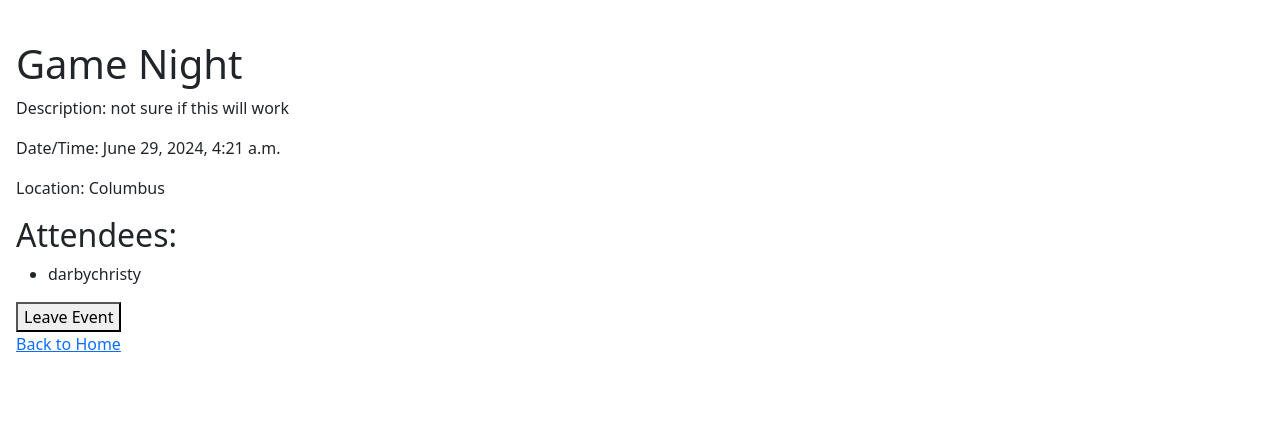
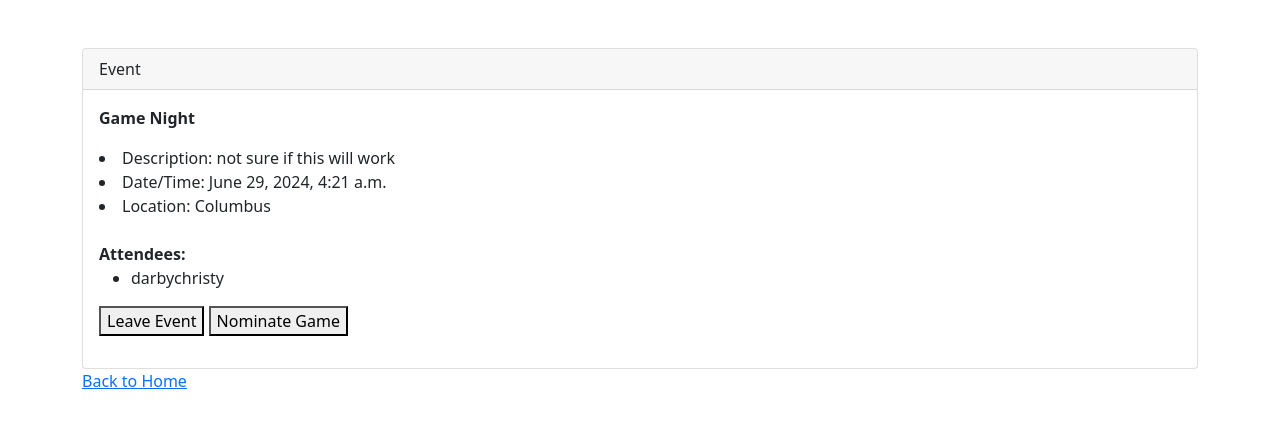
Before and after one commit to DLC928/BoardGameWebsite, a Django app: page /event/2/ in a window 1280 px wide. Shown: the part 56-484 px from the top of the page. Run offline with Django 5.2, Linux system fonts and the light colour scheme; a user stored in the database is signed in; data comes from the database, SQL or seed files in the repository; both versions use the stored data as it was after the commit.

Commit message:
join and leave events

```diff
--- a/mywebsite/boardgame/templates/boardgame/base.html
+++ b/mywebsite/boardgame/templates/boardgame/base.html
@@ -8,12 +8,12 @@
     <!-- Bootstrap CSS -->
     <link href="https://cdn.jsdelivr.net/npm/bootstrap@5.0.2/dist/css/bootstrap.min.css" rel="stylesheet" integrity="sha384-EVSTQN3/azprG1Anm3QDgpJLIm9Nao0Yz1ztcQTwFspd3yD65VohhpuuCOmLASjC" crossorigin="anonymous">
 
-    <title>Hello, world!</title>
+
   </head>
   <body>
     {% include 'boardgame/navbar.html' %}
     <br/>
-    <div class="p-3">   <!-- Adds padding so the text isnt on the edge of the screen  -->
+    <div class="container">   <!-- Adds padding so the text isnt on the edge of the screen  -->
       {% block content %}
       {% endblock %}
     </div>
--- a/mywebsite/boardgame/templates/boardgame/event_details.html
+++ b/mywebsite/boardgame/templates/boardgame/event_details.html
@@ -5,12 +5,20 @@
     <title>{{ event.title }}</title>
 </head>
 <body>
-    <h1>{{ event.title }}</h1>
-    <p>Description: {{ event.description }}</p>
-    <p>Date/Time: {{ event.date_time }}</p>
-    <p>Location: {{ event.location }}</p>
+    <br/>
+    <div class="card">
+        <div class="card-header">
+            Event
+        </div>
+        <div class="card-body">
+          <strong class="card-title">{{ event.title }}</strong>
+          <p class="card-text">
+            <li>Description: {{ event.description }}</li>
+            <li>Date/Time: {{ event.date_time }}</li>
+            <li>Location: {{ event.location }}</li>
+            <br/>
 
-    <h2>Attendees:</h2>
+            <strong>Attendees:</strong>
             <ul>
                 {% for attendee in attendees %}
                 <li>{{ attendee.username }}</li>
@@ -23,6 +31,8 @@
                         {% csrf_token %}
                         {% if is_attending %}
                             <button type="submit" name="leave">Leave Event</button>
+                             <!-- Nominate Game button, visible only if attending -->
+                             <button type="button">Nominate Game</button>
                         {% else %}
                             <button type="submit" name="join">Join Event</button>
                         {% endif %}
@@ -32,6 +42,9 @@
                 {% endif %}
             </div>
 
+          </p>
+        </div>
+      </div>
     <div>
         <a href="{% url 'home' %}">Back to Home</a>
     </div>
--- a/mywebsite/boardgame/urls.py
+++ b/mywebsite/boardgame/urls.py
@@ -9,5 +9,6 @@
     path('event/<int:event_id>/', views.event_details, name='event_details'),
     path('create_group', views.create_group, name='create_group'),
     path('group/<slug:group_slug>/create_event/', views.create_event, name='create_event'),
+    #path('event/<int:event_id>/nominate/', views.nominate_game, name='nominate_game'),
 
 ]
--- a/mywebsite/boardgame/views.py
+++ b/mywebsite/boardgame/views.py
@@ -68,22 +68,18 @@
 def event_details(request, event_id):
     event = get_object_or_404(Event, id=event_id)
     attendees = event.attendees.all()
-    is_attending = attendees.filter(id=request.user.id).exists()
+    is_attending = attendees.filter(id=request.user.id).exists() #check to see if current user is attending
 
-    if request.method == 'POST':
-        if 'join' in request.POST:
+    if request.method == 'POST': # used when a form has been submitted, meaning someone clicked button
+        if 'join' in request.POST: # based on button name in html page
             if not is_attending:
-                EventAttendance.objects.create(user=request.user, event=event)
-                messages.success(request, "You have successfully joined the event.")
-            else:
-                messages.info(request, "You are already attending this event.")
+                EventAttendance.objects.create(user=request.user, event=event) #create() will create and save object in one step
         elif 'leave' in request.POST:
             if is_attending:
                 EventAttendance.objects.filter(user=request.user, event=event).delete()
-                messages.success(request, "You have successfully left the event.")
-            else:
-                messages.info(request, "You are not attending this event.")
-
+        elif 'nominate_game' in request.POST:
+            if is_attending:
+                pass # will bring to game nominate form later
         return redirect('event_details', event_id=event_id)
 
     context = {
```
Also changed, not shown: mywebsite/boardgame/templates/boardgame/nominate_game.html (added), mywebsite/db.sqlite3. Lines whose indentation alone changed are shown as unchanged.
